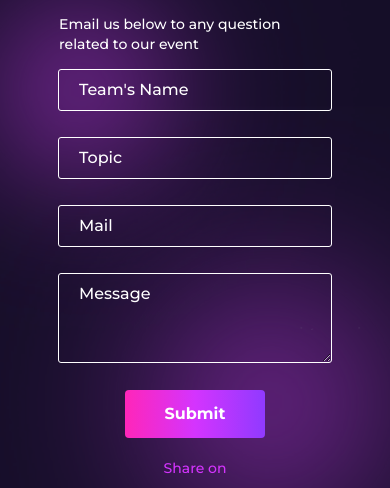
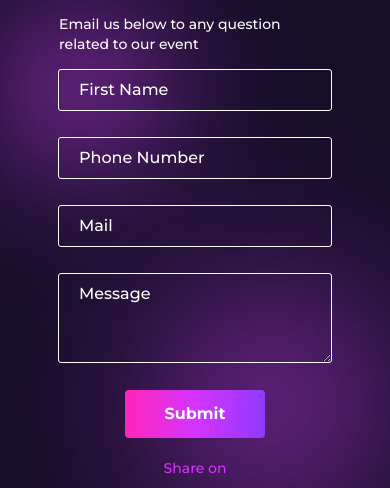
Before and after one commit to Leeyah-123/GetLinked, a React (Vite) app: page /contact in a window 390 px wide. Shown: the part 205-693 px from the top of the page. Built offline with nearby package versions, Linux system fonts and the light colour scheme.

Commit message:
contact: Consume API

```diff
--- a/src/routes/contact.tsx
+++ b/src/routes/contact.tsx
@@ -1,3 +1,6 @@
+import { FormEvent, useState } from 'react';
+
+// icons
 import {
   RiFacebookFill,
   RiInstagramLine,
@@ -5,11 +8,69 @@ import {
   RiTwitterXLine,
 } from 'react-icons/ri';
 
+// images
 import flare from '../assets/images/contact/flare.svg';
 import flare2 from '../assets/images/contact/flare2.svg';
+
+// components
+import { Notify } from 'notiflix/build/notiflix-notify-aio';
+import { Report } from 'notiflix/build/notiflix-report-aio';
+import { Loading } from 'notiflix/build/notiflix-loading-aio';
 import BackButton from '../components/BackButton';
 
+// utilities
+import { contact } from '../utils/apiRequests';
+
 const Contact = () => {
+  const [email, setEmail] = useState<string>('');
+  const [phoneNum, setPhoneNum] = useState<string>('');
+  const [firstName, setFirstName] = useState<string>('');
+  const [message, setMessage] = useState<string>('');
+
+  const resetFields = () => {
+    setEmail('');
+    setFirstName('');
+    setMessage('');
+    setPhoneNum('');
+  };
+
+  const handleSubmit = async (e: FormEvent) => {
+    e.preventDefault();
+
+    if (!email || !firstName || !message) {
+      Notify.failure('Please fill in all fields');
+      return;
+    }
+
+    Loading.hourglass();
+    const { success, error, data } = await contact({
+      email,
+      first_name: firstName,
+      phone_number: phoneNum,
+      message,
+    });
+    Loading.remove();
+
+    if (!success) {
+      type ResponseData = { string: Array<string> };
+
+      const responseData: ResponseData = error?.response?.data as ResponseData;
+      let errorString = '';
+
+      for (const key in responseData) {
+        const errors: Array<string> = responseData[key as keyof ResponseData];
+        return (errorString = errors[0]);
+      }
+
+      Report.failure('An error occurred', errorString, 'Okay');
+      return;
+    }
+
+    Notify.success('Successfully sent message');
+    resetFields();
+    console.log(data);
+  };
+
   return (
     <>
       <BackButton className="px-[calc(1.25em+10vw)] pt-[6vh]" />
@@ -85,38 +146,40 @@ const Contact = () => {
           <div className="mb-4 font-medium text-sm lg:hidden">
             Email us below to any question related to our event
           </div>
-          <form className="flex flex-col gap-7">
+          <form className="flex flex-col gap-7" onSubmit={handleSubmit}>
             <input
               type="text"
               name="firstName"
               id="firstName"
+              value={firstName}
+              onChange={(e) => setFirstName(e.target.value)}
+              minLength={3}
               placeholder="First Name"
-              className="hidden lg:block rounded-sm lg:rounded-md bg-transparent text-white placeholder:text-white placeholder:font-medium outline outline-1 outline-white px-5 p-2"
+              className="rounded-sm lg:rounded-md bg-transparent text-white placeholder:text-white placeholder:font-medium outline outline-1 outline-white px-5 p-2"
             />
             <input
-              type="text"
-              name="teamName"
-              id="teamName"
-              placeholder="Team's Name"
+              type="number"
+              name="phoneNum"
+              id="phoneNum"
+              value={phoneNum}
+              onChange={(e) => setPhoneNum(e.target.value)}
+              placeholder="Phone Number"
               className="lg:hidden rounded-sm lg:rounded-md bg-transparent text-white placeholder:text-white placeholder:font-medium outline outline-1 outline-white px-5 p-2"
             />
             <input
-              type="text"
-              name="topic"
-              id="topic"
-              placeholder="Topic"
-              className="lg:hidden rounded-sm lg:rounded-md bg-transparent text-white placeholder:text-white placeholder:font-medium outline outline-1 outline-white px-5 p-2"
-            />
-            <input
-              type="text"
+              type="email"
               name="mail"
               id="mail"
+              value={email}
+              onChange={(e) => setEmail(e.target.value)}
               placeholder="Mail"
               className="rounded-sm lg:rounded-md bg-transparent text-white placeholder:text-white placeholder:font-medium outline outline-1 outline-white px-5 p-2"
             />
             <textarea
               name="message"
               id="message"
+              value={message}
+              onChange={(e) => setMessage(e.target.value)}
               cols={3}
               rows={3}
               placeholder="Message"
--- a/src/routes/register.tsx
+++ b/src/routes/register.tsx
@@ -17,6 +17,7 @@ import { getCategories, register } from '../utils/apiRequests';
 // components
 import { Notify } from 'notiflix/build/notiflix-notify-aio';
 import { Report } from 'notiflix/build/notiflix-report-aio';
+import { Loading } from 'notiflix/build/notiflix-loading-aio';
 import BackButton from '../components/BackButton';
 
 const Register = () => {
@@ -83,6 +84,7 @@ const Register = () => {
       return;
     }
 
+    Loading.hourglass();
     const { success, error } = await register({
       category,
       email,
@@ -92,18 +94,17 @@ const Register = () => {
       project_topic: projectTopic,
       team_name: teamName,
     });
+    Loading.remove();
 
     if (!success) {
       type ResponseData = { string: Array<string> };
 
       const responseData: ResponseData = error?.response?.data as ResponseData;
-      let errorString = 'The following errors occurred: ';
+      let errorString = '';
 
       for (const key in responseData) {
         const errors: Array<string> = responseData[key as keyof ResponseData];
-        errors.forEach((err, i) => {
-          errorString = errorString.concat(`${i + 1}. ${err} `);
-        });
+        return (errorString = errors[0]);
       }
 
       Report.failure('Unable to register', errorString, 'Okay');
@@ -176,6 +177,7 @@ const Register = () => {
                   name="teamName"
                   id="teamName"
                   value={teamName}
+                  minLength={3}
                   onChange={(e) => setTeamName(e.target.value)}
                   placeholder="Enter the name of your group"
                   className="w-full mt-2 rounded-sm text-sm bg-transparent text-white placeholder:text-white/25 placeholder:font-medium placeholder:text-sm outline outline-1 outline-white px-5 py-2"
@@ -191,6 +193,7 @@ const Register = () => {
                   id="phone"
                   value={phoneNum}
                   onChange={(e) => setPhoneNum(e.target.value)}
+                  minLength={11}
                   placeholder="Enter your phone number"
                   className="w-full mt-2 rounded-sm text-sm bg-transparent text-white placeholder:text-white/25 placeholder:font-medium placeholder:text-sm outline outline-1 outline-white px-5 py-2"
                 />
@@ -217,6 +220,7 @@ const Register = () => {
                   type="text"
                   name="projectTopic"
                   id="projectTopic"
+                  minLength={3}
                   value={projectTopic}
                   onChange={(e) => setProjectTopic(e.target.value)}
                   placeholder="What is your group project topic"
--- a/src/utils/apiRequests.ts
+++ b/src/utils/apiRequests.ts
@@ -6,7 +6,7 @@ const axiosInstance = axios.create({ baseURL: baseUrl, responseType: 'json' });
 
 const getCategories = async (): Promise<{
   success: boolean;
-  data: { id: number; name: string }[] | null;
+  data: Array<{ id: number; name: string }> | null;
   error: AxiosError | null;
 }> => {
   try {
@@ -27,7 +27,7 @@ const register = async (data: {
   privacy_poclicy_accepted: boolean;
 }): Promise<{
   success: boolean;
-  data: { id: number; name: string }[] | null;
+  data: Array<{ id: number; name: string }> | null;
   error: AxiosError | null;
 }> => {
   try {
@@ -38,6 +38,22 @@ const register = async (data: {
   }
 };
 
-const contact = () => {};
+const contact = async (data: {
+  email: string;
+  phone_number: string;
+  first_name: string;
+  message: string;
+}): Promise<{
+  success: boolean;
+  data: Array<object> | null;
+  error: AxiosError | null;
+}> => {
+  try {
+    const response = await axiosInstance.post(`/hackathon/contact-form`, data);
+    return { success: true, data: response.data, error: null };
+  } catch (error) {
+    return { success: false, data: null, error: error as AxiosError };
+  }
+};
 
 export { contact, getCategories, register };
```
